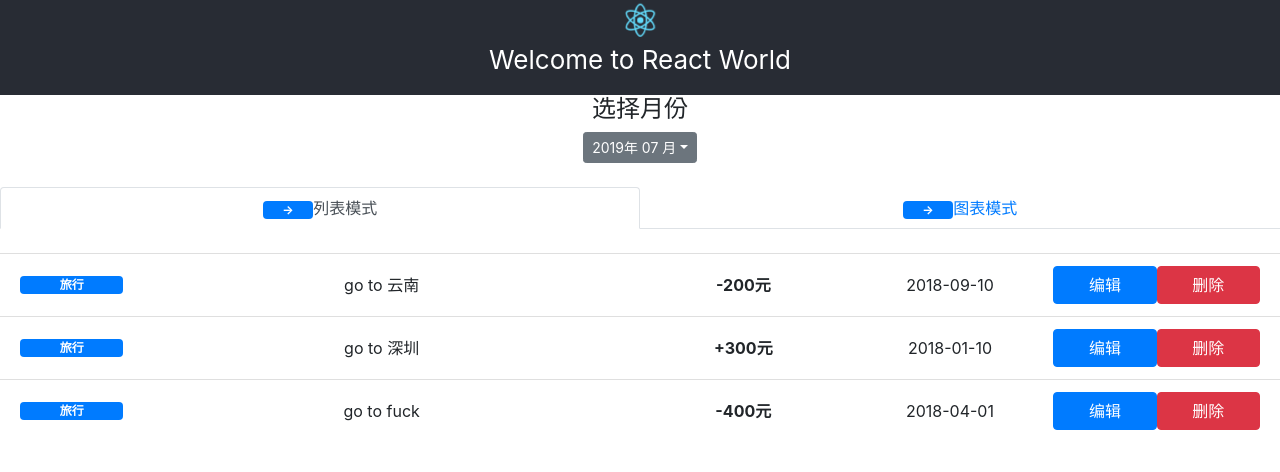
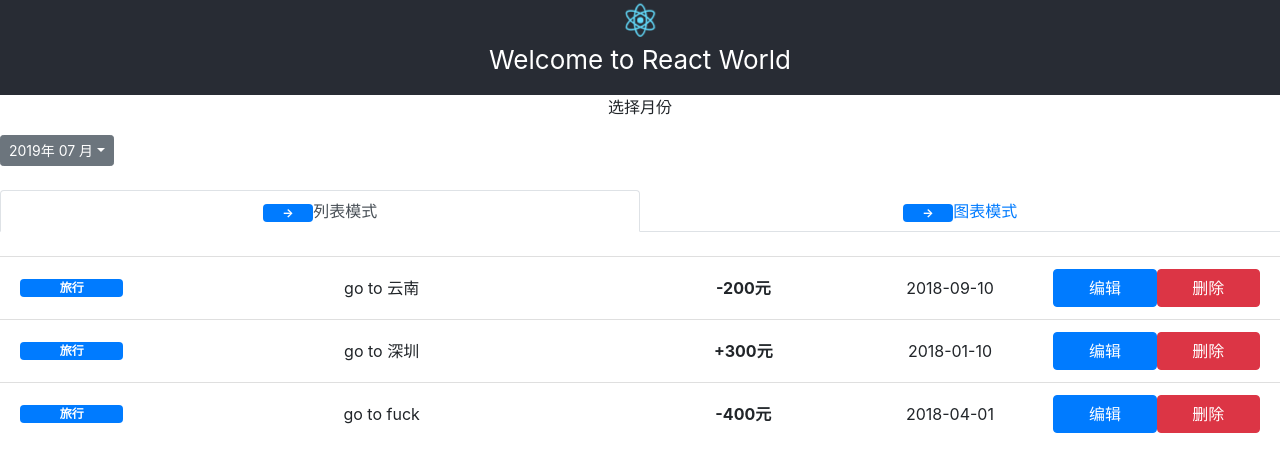
Before and after one commit to azcvcza/React_loanBook, a React (Create React App) app in the folder app/: page / in a window 1280 px wide. Shown: the top 472 px of the page. Built offline with nearby package versions, Linux system fonts and the light colour scheme.

Commit message:
feat: 通过父容器时间代理检测点击对象，实现点击其他部位收起选择栏功能

```diff
--- a/app/package.json
+++ b/app/package.json
@@ -29,5 +29,9 @@
             "last 1 firefox version",
             "last 1 safari version"
         ]
+    },
+    "devDependencies": {
+        "enzyme": "^3.10.0",
+        "enzyme-adapter-react-16": "^1.14.0"
     }
 }
--- a/app/src/App.css
+++ b/app/src/App.css
@@ -31,3 +31,7 @@
             transform: rotate(360deg);
         }
     }
+
+    .element::-webkit-scrollbar {
+        width: 0 !important
+    }
--- a/app/src/components/MonthPicker.js
+++ b/app/src/components/MonthPicker.js
@@ -1,69 +1,88 @@
 import React from 'react';
 import PropTypes from 'prop-types';
-import {padLeft,range} from '../utility';
-class MonthPicker extends React.Component{
-	constructor(props){
+import {padLeft, range} from '../utility';
+class MonthPicker extends React.Component {
+	constructor(props) {
 		super(props);
-		this.state={
-			isOpen:false,
-			selectedYear:this.props.year,
+		this.state = {
+			isOpen: false,
+			selectedYear: this.props.year,
 		}
 	}
-	toggleDropdown = (e)=>{
+	toggleDropdown = (e) => {
 		e.preventDefault();
 		this.setState({
-			isOpen:!this.state.isOpen
+			isOpen: !this.state.isOpen
 		})
 	}
-	selectYear = (event,yearNumber) =>{
+	selectYear = (event, yearNumber) => {
 		event.preventDefault();
 		this.setState({
-			selectedYear:yearNumber
+			selectedYear: yearNumber
 		})
 
 	}
-	selectMonth = (event,monthNumber)=>{
+	selectMonth = (event, monthNumber) => {
 		event.preventDefault();
 		this.setState({
-			isOpen:false
+			isOpen: false
 		});
-		this.props.onChange(this.state.selectedYear,monthNumber);
+		this.props.onChange(this.state.selectedYear, monthNumber);
 	}
-	render(){
-		const {year,month} = this.props;
+	checkClickTarget = (e) => {
+		//console.log(e.target.nodeName);
+		if (e.target.nodeName === 'BUTTON') {
+			this.setState({
+				isOpen: true,
+			})
+		} else if (e.target.nodeName !== 'BUTTON' && e.target.nodeName != 'A') {
+			this.setState({
+				isOpen: false,
+			})
+		} else if (e.target.nodeName !== 'BUTTON' && e.target.nodeName === 'A' && e.target.className.indexOf('month') > 0) {
+			this.setState({
+				isOpen: false,
+			})
+		}
+
+	}
+	render() {
+		const {year, month} = this.props;
 		const {isOpen} = this.state;
 		const {selectedYear} = this.state;
-		const monthRange = range(12,1);
-		const yearRange = range(9,-4).map((number)=> {return number+year});
+		const monthRange = range(12, 1);
+		const yearRange = range(9, -4).map((number) => {return number + year});
 		return (
-			<div className="dropdown month-picker-component">
-				<h4>选择月份</h4>
+			<div className="dropdown month-picker-component" onClick={this.checkClickTarget}>
+				<span><p>选择月份</p>
 					<button className="btn btn-sm btn-secondary dropdown-toggle"
+						style={{display: 'block'}}
 						onClick={this.toggleDropdown}
 					>
 						{`${year}年 ${padLeft(month)} 月`}
 					</button>
+				</span>
 				{
 					isOpen &&
-					<div className='dropdown-menu' style={{display:'inline-block'}}>
+					<div className='dropdown-menu' style={{display: 'block'}}>
 						<div className="row">
 							<div className="col border-right">
 								{
-									yearRange.map((yearNumber,index)=>
+									yearRange.map((yearNumber, index) =>
 										<a href="#"
 											key={index}
-									onClick={(e)=>{this.selectedYear = this.selectYear(e,yearNumber)}}
-									className={(yearNumber === selectedYear)?'dropdown-item active':'dropdown-item'}>{yearNumber} 年</a>
+											onClick={(e) => {this.selectedYear = this.selectYear(e, yearNumber)}}
+											className={(yearNumber === selectedYear) ? 'dropdown-item active year' : 'dropdown-item year'}>{yearNumber} 年</a>
 									)
 								}
 							</div>
 							<div className="col">
 								{
-									monthRange.map((monthNumber,index)=>
+									monthRange.map((monthNumber, index) =>
 										<a href='#'
 											key={index}
-									onClick={(e)=>{this.selectMonth(e,monthNumber)}}
-									className={(monthNumber===month)?'dropdown-item active':'dropdown-item'}>{padLeft(monthNumber)}月</a>
+											onClick={(e) => {this.selectMonth(e, monthNumber)}}
+											className={(monthNumber === month) ? 'dropdown-item active month' : 'dropdown-item month'}>{padLeft(monthNumber)}月</a>
 									)
 								}
 							</div>
--- a/app/src/containers/Home.js
+++ b/app/src/containers/Home.js
@@ -50,9 +50,7 @@ class Home extends React.Component {
 				<header className="App-header">
 					<img src={logo} className="App-logo" alt="logo" />
 					<p>
-						Welcome to React World
-        </p>
-
+						Welcome to React World</p>
 				</header>
 				<MonthPicker
 					year={2019}
```
Also changed, not shown: 1 other file (tests, documents, lock files or other folders). Lines whose indentation alone changed are shown as unchanged.
